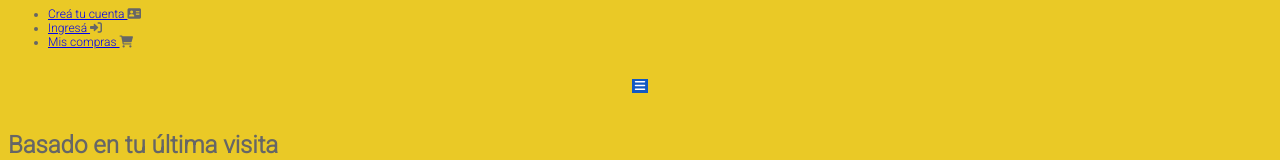
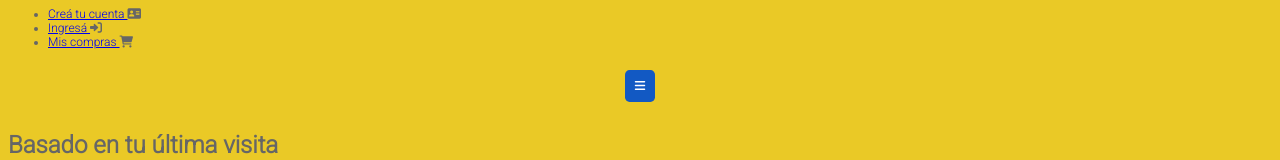
Before and after one commit to camilaar99/mercado_liebre, a website: page views/home.html in a window 1280 px wide. Shown: the part 462-622 px from the top of the page. Drawn offline with Linux system fonts and the light colour scheme; files that its build step writes are made by us from their sources.

Commit message:
correcciones a styles

```diff
--- a/public/css/styles.css
+++ b/public/css/styles.css
@@ -51,6 +51,8 @@ header{
 .icono-burger{
     background-color: #1259c3;
     color: white;
+    padding: 10px;
+    border-radius: 15%;
 }
 
 footer{
--- a/views/home.html
+++ b/views/home.html
@@ -33,7 +33,7 @@ rel="stylesheet" />
         </ul>
         <div class="contenedor-menu">
         <span aling=center class="burger-menu">
-            &nbsp;<i class="fas fa-bars icono-burger"></i>&nbsp;
+            <i class="fas fa-bars icono-burger"></i>
         </span>
         </div>
     </header>
```
